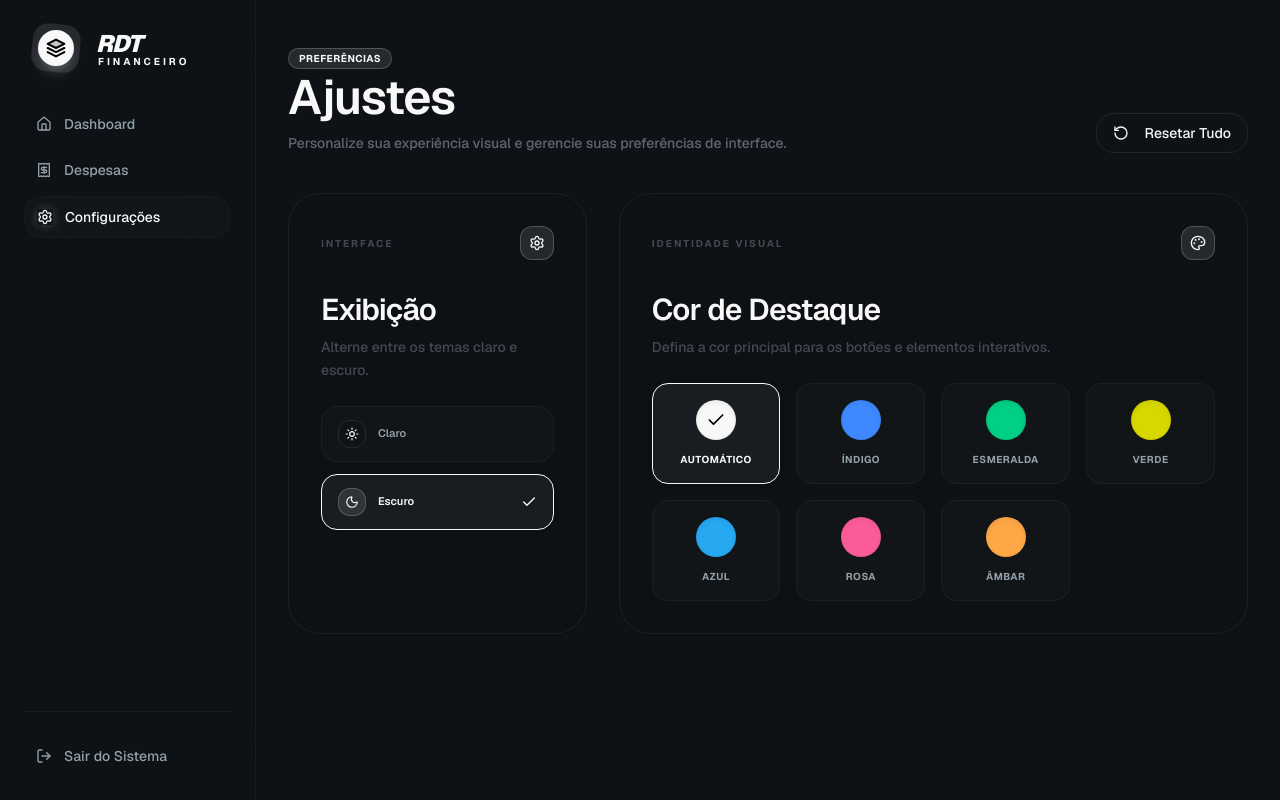
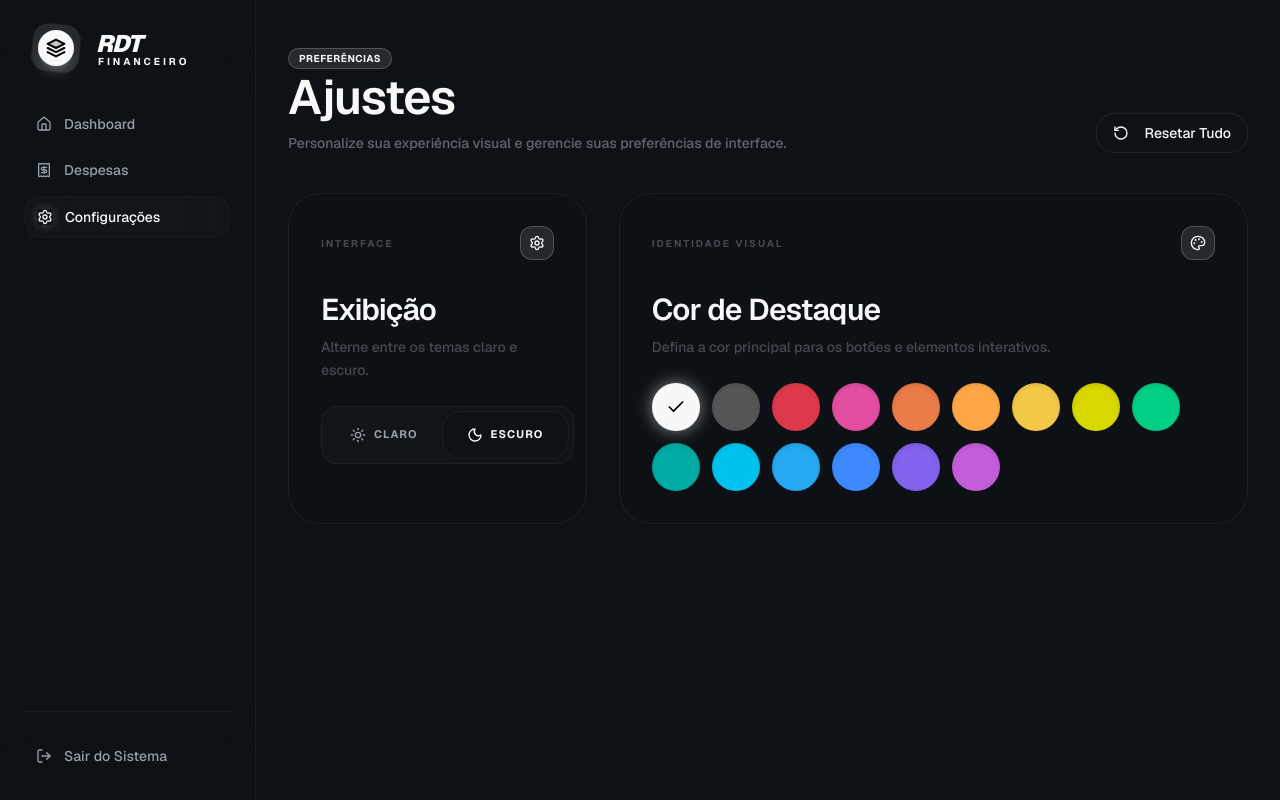
Before and after one commit to lucasgomesc1993/RDT-App, a Next.js app: page /configuracoes in a window 1280 px wide. Built offline with nearby package versions, Linux system fonts and the light colour scheme.

Commit message:
feat/style: adiciona novas opções de cores e refina seletores para um design mais minimalista

```diff
--- a/src/app/(dashboard)/configuracoes/page.tsx
+++ b/src/app/(dashboard)/configuracoes/page.tsx
@@ -55,7 +55,8 @@ export default function ConfiguracoesPage() {
               </p>
             </div>
           </div>
-          <div className="px-8 pb-8 flex flex-col gap-3">
+          <div className="px-8 pb-8 flex items-center gap-3">
+            <div className="flex bg-muted/30 p-1 rounded-2xl border border-border/50 w-full sm:w-auto">
               {[
                 { id: 'light', label: 'Claro', icon: Sun },
                 { id: 'dark', label: 'Escuro', icon: Moon },
@@ -64,21 +65,17 @@ export default function ConfiguracoesPage() {
                   key={t.id}
                   onClick={() => setTheme(t.id)}
                   className={cn(
-                    "flex items-center justify-between w-full h-14 px-4 rounded-2xl border transition-all duration-300",
+                    "flex items-center justify-center gap-2 h-12 px-6 rounded-xl transition-all duration-300 flex-1 sm:flex-none",
                     theme === t.id
-                      ? "border-primary bg-primary/5 text-foreground shadow-sm"
-                      : "border-border/50 bg-muted/30 hover:bg-muted/60 text-muted-foreground hover:text-foreground"
+                      ? "bg-background shadow-sm border border-border/50 text-primary"
+                      : "text-muted-foreground hover:text-foreground hover:bg-muted/40"
                   )}
                 >
-                  <div className="flex items-center gap-3">
-                    <div className={cn("p-1.5 rounded-lg border transition-colors", theme === t.id ? "bg-primary/10 border-primary/20 text-primary" : "bg-background/50 border-border text-primary")}>
-                      <t.icon className="h-3.5 w-3.5" />
-                    </div>
-                    <span className="text-[11px] font-semibold">{t.label}</span>
-                  </div>
-                  {theme === t.id && <Check className="h-4 w-4 text-primary" />}
+                  <t.icon className="h-4 w-4" />
+                  <span className="text-[11px] font-bold uppercase tracking-widest">{t.label}</span>
                 </button>
               ))}
+            </div>
           </div>
         </div>
 
@@ -98,30 +95,22 @@ export default function ConfiguracoesPage() {
               </p>
             </div>
           </div>
-          <div className="px-8 pb-8 grid grid-cols-2 sm:grid-cols-4 gap-4">
+          <div className="px-8 pb-8 flex flex-wrap gap-3">
               {accentColors.map((color) => (
                 <button
                   key={color.name}
                   onClick={() => setAccent(color.name)}
+                  title={color.label}
                   className={cn(
-                    "flex flex-col items-center gap-3 p-4 rounded-2xl border transition-all duration-300",
-                    accent.name === color.name
-                      ? "border-primary bg-primary/5 shadow-sm"
-                      : "border-border/50 bg-muted/30 hover:bg-muted/60"
+                    "relative h-12 w-12 rounded-full flex items-center justify-center transition-all duration-300 hover:scale-110 focus:outline-none focus-visible:ring-2 focus-visible:ring-offset-2 focus-visible:ring-primary",
+                    accent.name === color.name ? "ring-2 ring-offset-4 ring-offset-background" : ""
                   )}
+                  style={{
+                    backgroundColor: color.value,
+                    boxShadow: accent.name === color.name ? `0 0 20px -5px ${color.value}` : 'inset 0 2px 4px rgba(0,0,0,0.1)'
+                  }}
                 >
-                  <div
-                    className="h-10 w-10 rounded-full flex items-center justify-center border border-black/5 shadow-inner"
-                    style={{ backgroundColor: color.value }}
-                  >
-                    {accent.name === color.name && <Check className="h-5 w-5" style={{ color: color.foreground }} />}
-                  </div>
-                  <span className={cn(
-                    "text-[10px] font-bold uppercase tracking-wider transition-colors",
-                    accent.name === color.name ? "text-foreground" : "text-muted-foreground hover:text-foreground"
-                  )}>
-                    {color.label.split(" ")[0]}
-                  </span>
+                  {accent.name === color.name && <Check className="h-5 w-5" style={{ color: color.foreground }} />}
                 </button>
               ))}
           </div>
--- a/src/components/accent-provider.tsx
+++ b/src/components/accent-provider.tsx
@@ -12,12 +12,20 @@ export type AccentColor = {
 
 export const accentColors: AccentColor[] = [
   { name: "default", label: "Automático", value: "oklch(0.98 0 0)", foreground: "oklch(0.04 0 0)" },
+  { name: "zinc", label: "Zinco", value: "oklch(0.45 0 0)", foreground: "oklch(0.98 0 0)" },
+  { name: "red", label: "Vermelho", value: "oklch(0.6 0.2 20)", foreground: "oklch(0.98 0 0)" },
+  { name: "rose", label: "Rosa", value: "oklch(0.65 0.2 350)", foreground: "oklch(0.98 0 0)" },
+  { name: "orange", label: "Laranja", value: "oklch(0.7 0.15 45)", foreground: "oklch(0.04 0 0)" },
+  { name: "amber", label: "Âmbar", value: "oklch(0.8 0.15 65)", foreground: "oklch(0.04 0 0)" },
+  { name: "yellow", label: "Amarelo", value: "oklch(0.85 0.15 90)", foreground: "oklch(0.04 0 0)" },
+  { name: "acid", label: "Limão", value: "oklch(0.85 0.22 110)", foreground: "oklch(0.04 0 0)" },
+  { name: "emerald", label: "Esmeralda", value: "oklch(0.75 0.18 160)", foreground: "oklch(0.04 0 0)" },
+  { name: "teal", label: "Petróleo", value: "oklch(0.65 0.15 190)", foreground: "oklch(0.98 0 0)" },
+  { name: "cyan", label: "Ciano", value: "oklch(0.75 0.15 220)", foreground: "oklch(0.04 0 0)" },
+  { name: "blue", label: "Azul", value: "oklch(0.7 0.15 240)", foreground: "oklch(0.98 0 0)" },
   { name: "indigo", label: "Índigo", value: "oklch(0.65 0.2 260)", foreground: "oklch(0.98 0 0)" },
-  { name: "emerald", label: "Esmeralda", value: "oklch(0.75 0.18 160)", foreground: "oklch(0.04 0 0)" },
-  { name: "acid", label: "Verde Ácido", value: "oklch(0.85 0.22 110)", foreground: "oklch(0.04 0 0)" },
-  { name: "blue", label: "Azul Elétrico", value: "oklch(0.7 0.15 240)", foreground: "oklch(0.98 0 0)" },
-  { name: "rose", label: "Rosa Choque", value: "oklch(0.7 0.2 0)", foreground: "oklch(0.98 0 0)" },
-  { name: "amber", label: "Âmbar", value: "oklch(0.8 0.15 65)", foreground: "oklch(0.04 0 0)" },
+  { name: "violet", label: "Violeta", value: "oklch(0.6 0.2 290)", foreground: "oklch(0.98 0 0)" },
+  { name: "fuchsia", label: "Fúcsia", value: "oklch(0.65 0.2 320)", foreground: "oklch(0.98 0 0)" },
 ]
 
 type AccentContextType = {
```
Also changed, not shown: public/sw.js.
